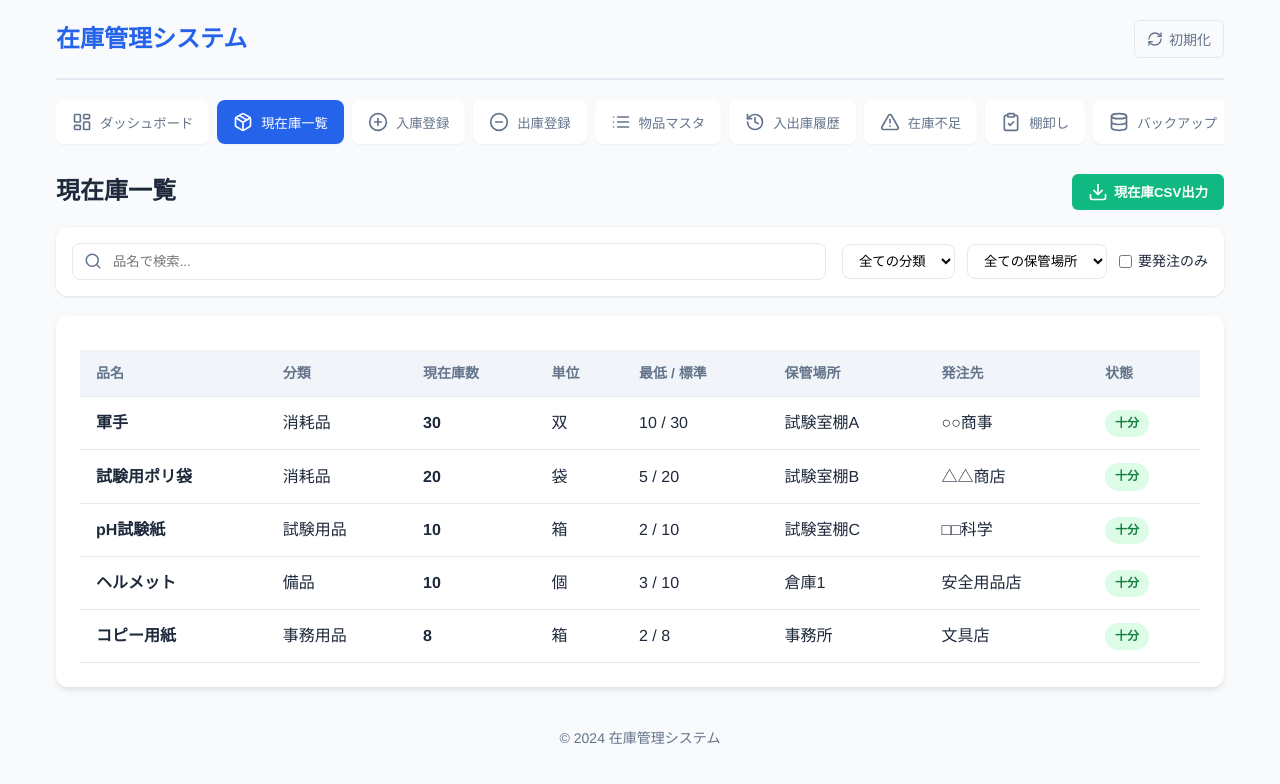
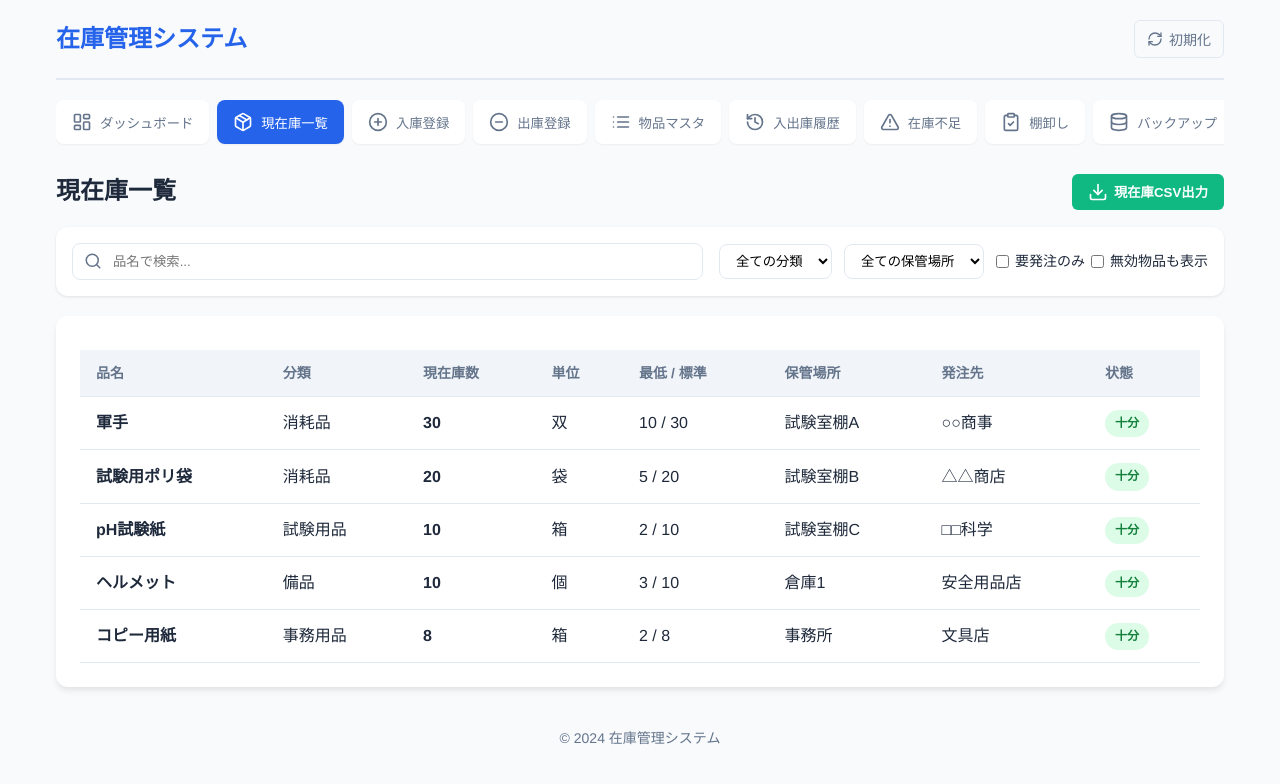
Before and after one commit to kanacyu99/zaiko_kanri_app, a React (Vite) app: page / in a window 1280 px wide. Both pictures are taken after a click on the button "現在庫一覧". Shown: the top 784 px of the page. Built offline with nearby package versions, Linux system fonts and the light colour scheme.

Commit message:
Update App.jsx

```diff
--- a/src/App.jsx
+++ b/src/App.jsx
@@ -521,6 +521,7 @@ function Inventory({ items, getStatus }) {
   const [filterCategory, setFilterCategory] = useState("");
   const [filterLocation, setFilterLocation] = useState("");
   const [showLowStockOnly, setShowLowStockOnly] = useState(false);
+  const [showInactiveItems, setShowInactiveItems] = useState(false);
 
   const categories = [...new Set(items.map((item) => item.category))];
   const locations = [...new Set(items.map((item) => item.location))];
@@ -537,8 +538,15 @@ function Inventory({ items, getStatus }) {
   !showLowStockOnly ||
   Number(item.currentStock) < Number(item.minStock);
 
+const matchesActive =
+  showInactiveItems || item.isActive !== false;
+
 return (
-      matchesSearch && matchesCategory && matchesLocation && matchesLowStock
+  matchesSearch &&
+  matchesCategory &&
+  matchesLocation &&
+  matchesLowStock &&
+  matchesActive
 );
   });
 
@@ -628,6 +636,14 @@ function Inventory({ items, getStatus }) {
               onChange={(event) => setShowLowStockOnly(event.target.checked)}
             />
             要発注のみ
+            <label className="checkbox-label">
+  <input
+    type="checkbox"
+    checked={showInactiveItems}
+    onChange={(event) => setShowInactiveItems(event.target.checked)}
+  />
+  無効物品も表示
+</label>
           </label>
         </div>
       </div>
```
Lines whose indentation alone changed are shown as unchanged.
